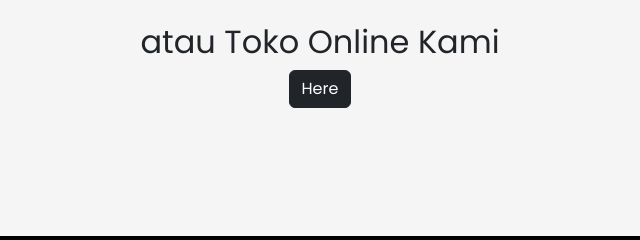
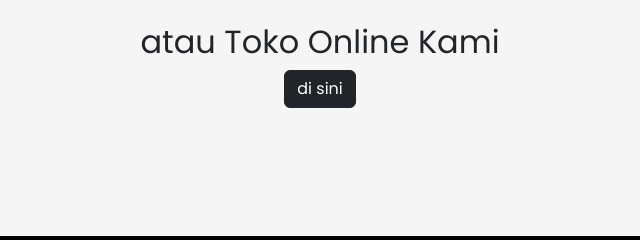
Before and after one commit to dickyivans/rr-watch, a plain HTML site: page index.html in a window 1280 px wide. Shown: the part 2234-2474 px from the top of the page, 320-960 px from the left. Drawn offline with nearby package versions, Linux system fonts and the light colour scheme.

Commit message:
Update wording button here

```diff
--- a/index.html
+++ b/index.html
@@ -591,7 +591,7 @@
             class="btn btn-dark"
             target="_blank"
             rel="noopener noreferrer"
-            >Here</a
+            >di sini</a
           >
         </div>
       </div>
```
